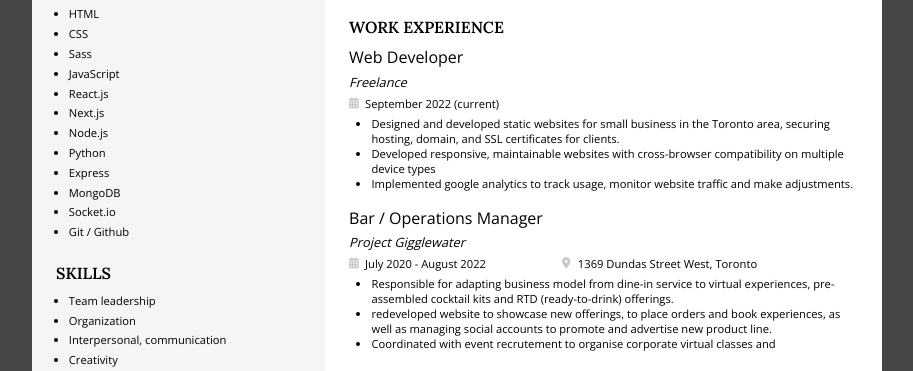
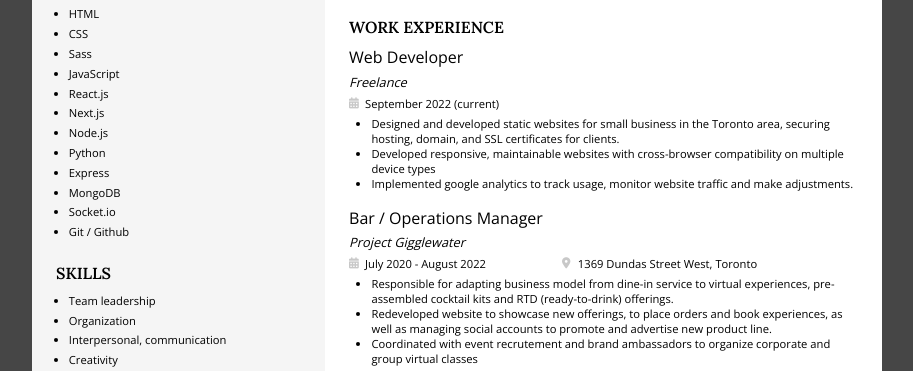
Before and after one commit to neilmbarry/resume, a plain HTML site: page index.html in a window 1280 px wide. Shown: the part 423-794 px from the top of the page, without its empty margins (183-1096 px from the left). Drawn offline with nearby package versions, Linux system fonts and the light colour scheme.

Commit message:
minor changes

```diff
--- a/index.html
+++ b/index.html
@@ -211,13 +211,13 @@
                   (ready-to-drink) offerings.
                 </li>
                 <li class="job-point">
-                  redeveloped website to showcase new offerings, to place orders
+                  Redeveloped website to showcase new offerings, to place orders
                   and book experiences, as well as managing social accounts to
                   promote and advertise new product line.
                 </li>
                 <li class="job-point">
-                  Coordinated with event recrutement to organise corporate
-                  virtual classes and
+                  Coordinated with event recrutement and brand ambassadors to
+                  organize corporate and group virtual classes
                 </li>
               </ul>
             </div>
```
